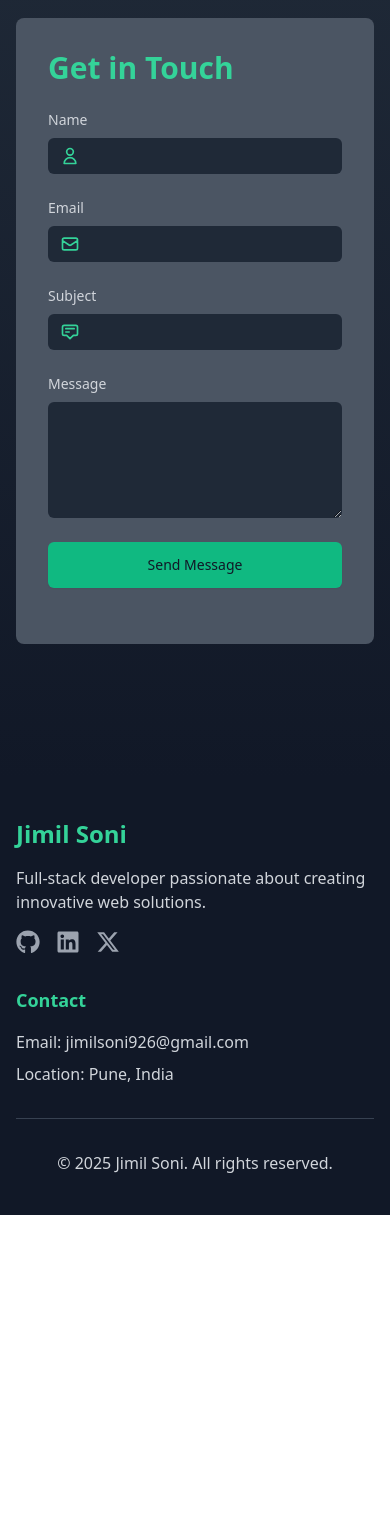
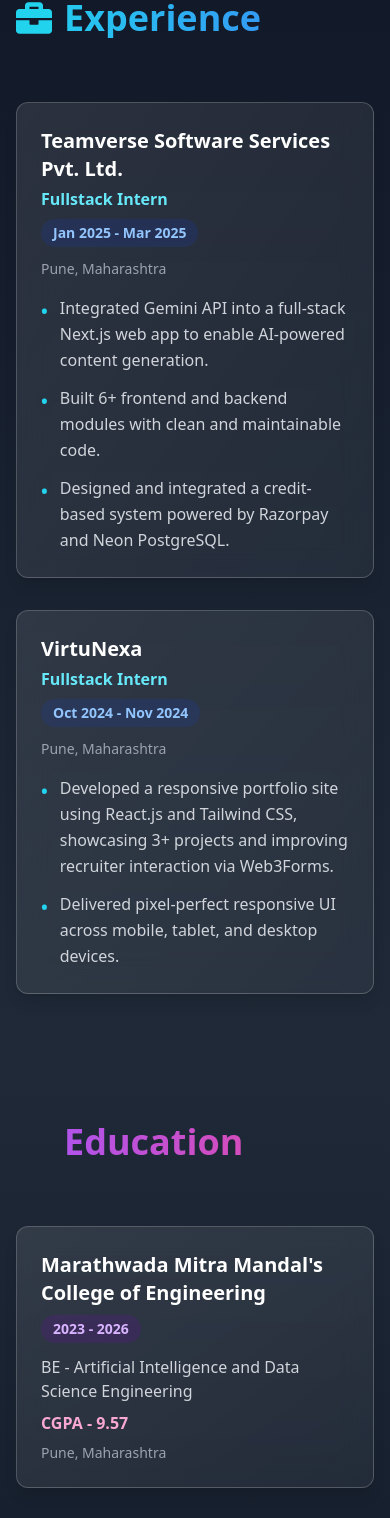
Before and after one commit to jimil222/Personal-Portfolio, a React (Vite) app in the folder Frontend/: page / in a window 390 px wide. Shown: the part 6477-7995 px from the top of the page. Before the commit the page ends 7692 px from the top, so only its background shows below. Built offline with nearby package versions, Linux system fonts and the light colour scheme.

Commit message:
Add education and experience sections

```diff
--- /dev/null
+++ b/Frontend/src/Modules/EducationSection.jsx
@@ -0,0 +1,106 @@
+import React, { useRef, memo } from "react"
+import { motion, useInView } from "framer-motion"
+import { FaGraduationCap } from "react-icons/fa"
+
+const EducationSection = memo(() => {
+  const sectionRef = useRef(null)
+  const isInView = useInView(sectionRef, { once: true, margin: "-100px" })
+
+  const education = [
+    {
+      institution: "Marathwada Mitra Mandal's College of Engineering",
+      degree: "BE - Artificial Intelligence and Data Science Engineering",
+      gpa: "CGPA - 9.57",
+      duration: "2023 - 2026",
+      location: "Pune, Maharashtra",
+    },
+    {
+      institution: "All India Shri Shivaji Memorial Society's Polytechnic",
+      degree: "Diploma - Information Technology",
+      gpa: "Percentage - 87.36",
+      duration: "2020 - 2023",
+      location: "Pune, Maharashtra",
+    },
+  ]
+
+  const containerVariants = {
+    hidden: { opacity: 0 },
+    visible: {
+      opacity: 1,
+      transition: { staggerChildren: 0.2 },
+    },
+  }
+
+  const itemVariants = {
+    hidden: { opacity: 0, x: -30 },
+    visible: {
+      opacity: 1,
+      x: 0,
+      transition: { type: "spring", stiffness: 80, damping: 18 },
+    },
+  }
+
+  return (
+    <section
+      ref={sectionRef}
+      className="py-16 bg-gradient-to-b from-gray-800 to-gray-900 overflow-hidden relative min-h-screen"
+    >
+      <div className="container mx-auto px-4 max-w-4xl">
+        <motion.h2
+          className="text-4xl sm:text-5xl font-bold mb-16 bg-clip-text text-transparent bg-gradient-to-r from-purple-500 to-pink-500 flex items-center gap-3"
+          initial={{ opacity: 0, y: -20 }}
+          animate={isInView ? { opacity: 1, y: 0 } : {}}
+          transition={{ duration: 0.5 }}
+        >
+          <FaGraduationCap className="text-4xl" />
+          Education
+        </motion.h2>
+
+        <motion.div
+          className="space-y-8"
+          variants={containerVariants}
+          initial="hidden"
+          animate={isInView ? "visible" : "hidden"}
+        >
+          {education.map((edu, index) => (
+            <motion.div
+              key={index}
+              variants={itemVariants}
+              className="relative bg-gradient-to-br from-white/10 to-white/5 backdrop-blur-lg border border-white/20 rounded-xl p-6 sm:p-8 shadow-lg hover:shadow-2xl transition-all duration-300 hover:border-white/40 group"
+            >
+              <div className="absolute inset-0 bg-gradient-to-r from-purple-500/10 to-pink-500/10 rounded-xl opacity-0 group-hover:opacity-100 transition-opacity duration-300" />
+
+              <div className="relative z-10">
+                <div className="flex flex-col sm:flex-row sm:justify-between sm:items-start gap-2 sm:gap-0 mb-3">
+                  <h3 className="text-xl sm:text-2xl font-bold text-white pr-4">
+                    {edu.institution}
+                  </h3>
+                  <span className="text-sm sm:text-base font-semibold text-purple-300 bg-purple-900/30 px-3 py-1 rounded-full whitespace-nowrap w-fit">
+                    {edu.duration}
+                  </span>
+                </div>
+
+                <p className="text-gray-300 mb-2 font-medium">
+                  {edu.degree}
+                </p>
+
+                <div className="flex flex-col sm:flex-row sm:justify-between sm:items-center gap-2">
+                  <p className="text-pink-300 font-semibold">
+                    {edu.gpa}
+                  </p>
+                  <p className="text-gray-400 text-sm">
+                    {edu.location}
+                  </p>
+                </div>
+              </div>
+            </motion.div>
+          ))}
+        </motion.div>
+      </div>
+    </section>
+  )
+})
+
+EducationSection.displayName = "EducationSection"
+
+export default EducationSection
--- /dev/null
+++ b/Frontend/src/Modules/ExperienceSection.jsx
@@ -0,0 +1,122 @@
+import React, { useRef, memo } from "react"
+import { motion, useInView } from "framer-motion"
+import { FaBriefcase } from "react-icons/fa"
+
+const ExperienceSection = memo(() => {
+  const sectionRef = useRef(null)
+  const isInView = useInView(sectionRef, { once: true, margin: "-100px" })
+
+  const experiences = [
+    {
+      company: "Teamverse Software Services Pvt. Ltd.",
+      position: "Fullstack Intern",
+      duration: "Jan 2025 - Mar 2025",
+      location: "Pune, Maharashtra",
+      highlights: [
+        "Integrated Gemini API into a full-stack Next.js web app to enable AI-powered content generation.",
+        "Built 6+ frontend and backend modules with clean and maintainable code.",
+        "Designed and integrated a credit-based system powered by Razorpay and Neon PostgreSQL.",
+      ],
+    },
+    {
+      company: "VirtuNexa",
+      position: "Fullstack Intern",
+      duration: "Oct 2024 - Nov 2024",
+      location: "Pune, Maharashtra",
+      highlights: [
+        "Developed a responsive portfolio site using React.js and Tailwind CSS, showcasing 3+ projects and improving recruiter interaction via Web3Forms.",
+        "Delivered pixel-perfect responsive UI across mobile, tablet, and desktop devices.",
+      ],
+    },
+  ]
+
+  const containerVariants = {
+    hidden: { opacity: 0 },
+    visible: {
+      opacity: 1,
+      transition: { staggerChildren: 0.2 },
+    },
+  }
+
+  const itemVariants = {
+    hidden: { opacity: 0, x: -30 },
+    visible: {
+      opacity: 1,
+      x: 0,
+      transition: { type: "spring", stiffness: 80, damping: 18 },
+    },
+  }
+
+  return (
+    <section
+      ref={sectionRef}
+      className="py-16 bg-gradient-to-b from-gray-900 to-gray-800 overflow-hidden relative min-h-screen"
+    >
+      <div className="container mx-auto px-4 max-w-4xl">
+        <motion.h2
+          className="text-4xl sm:text-5xl font-bold mb-16 bg-clip-text text-transparent bg-gradient-to-r from-cyan-400 to-blue-500 flex items-center gap-3"
+          initial={{ opacity: 0, y: -20 }}
+          animate={isInView ? { opacity: 1, y: 0 } : {}}
+          transition={{ duration: 0.5 }}
+        >
+          <FaBriefcase className="text-4xl text-cyan-400" />
+          Experience
+        </motion.h2>
+
+        <motion.div
+          className="space-y-8"
+          variants={containerVariants}
+          initial="hidden"
+          animate={isInView ? "visible" : "hidden"}
+        >
+          {experiences.map((exp, index) => (
+            <motion.div
+              key={index}
+              variants={itemVariants}
+              className="relative bg-gradient-to-br from-white/10 to-white/5 backdrop-blur-lg border border-white/20 rounded-xl p-6 sm:p-8 shadow-lg hover:shadow-2xl transition-all duration-300 hover:border-white/40 group"
+            >
+              <div className="absolute inset-0 bg-gradient-to-r from-cyan-500/10 to-blue-500/10 rounded-xl opacity-0 group-hover:opacity-100 transition-opacity duration-300" />
+
+              <div className="relative z-10">
+                <div className="flex flex-col sm:flex-row sm:justify-between sm:items-start gap-2 sm:gap-0 mb-3">
+                  <div>
+                    <h3 className="text-xl sm:text-2xl font-bold text-white mb-1">
+                      {exp.company}
+                    </h3>
+                    <p className="text-cyan-300 font-semibold">
+                      {exp.position}
+                    </p>
+                  </div>
+                  <span className="text-sm sm:text-base font-semibold text-blue-300 bg-blue-900/30 px-3 py-1 rounded-full whitespace-nowrap w-fit">
+                    {exp.duration}
+                  </span>
+                </div>
+
+                <p className="text-gray-400 text-sm mb-4">
+                  {exp.location}
+                </p>
+
+                <ul className="space-y-3">
+                  {exp.highlights.map((highlight, highlightIndex) => (
+                    <li key={highlightIndex} className="flex gap-3">
+                      <span className="text-cyan-400 font-bold text-lg mt-0.5 flex-shrink-0">
+                        •
+                      </span>
+                      <span className="text-gray-300 leading-relaxed">
+                        {highlight}
+                      </span>
+                    </li>
+                  ))}
+                </ul>
+              </div>
+            </motion.div>
+          ))}
+        </motion.div>
+      </div>
+    </section>
+  )
+})
+
+ExperienceSection.displayName = "ExperienceSection"
+
+export default ExperienceSection
--- a/Frontend/src/Modules/Heromodule.jsx
+++ b/Frontend/src/Modules/Heromodule.jsx
@@ -23,6 +23,8 @@
 import { BsDownload } from "react-icons/bs"
 import { FiDownload } from "react-icons/fi";
 import ContactForm from './ContactForm';
+import EducationSection from './EducationSection';
+import ExperienceSection from './ExperienceSection';
 
 const Heromodule = () => {
   const [showpopups, setshowpopups] = useState(false)
@@ -185,6 +187,14 @@
       </div>
 
       <div className="min-h-screen w-screen m-0 p-0 ">
+        <ExperienceSection />
+      </div>
+
+      <div className="min-h-screen w-screen m-0 p-0 ">
+        <EducationSection />
+      </div>
+
+      <div className="min-h-screen w-screen m-0 p-0 ">
         <ContactForm />
       </div>
 
```
